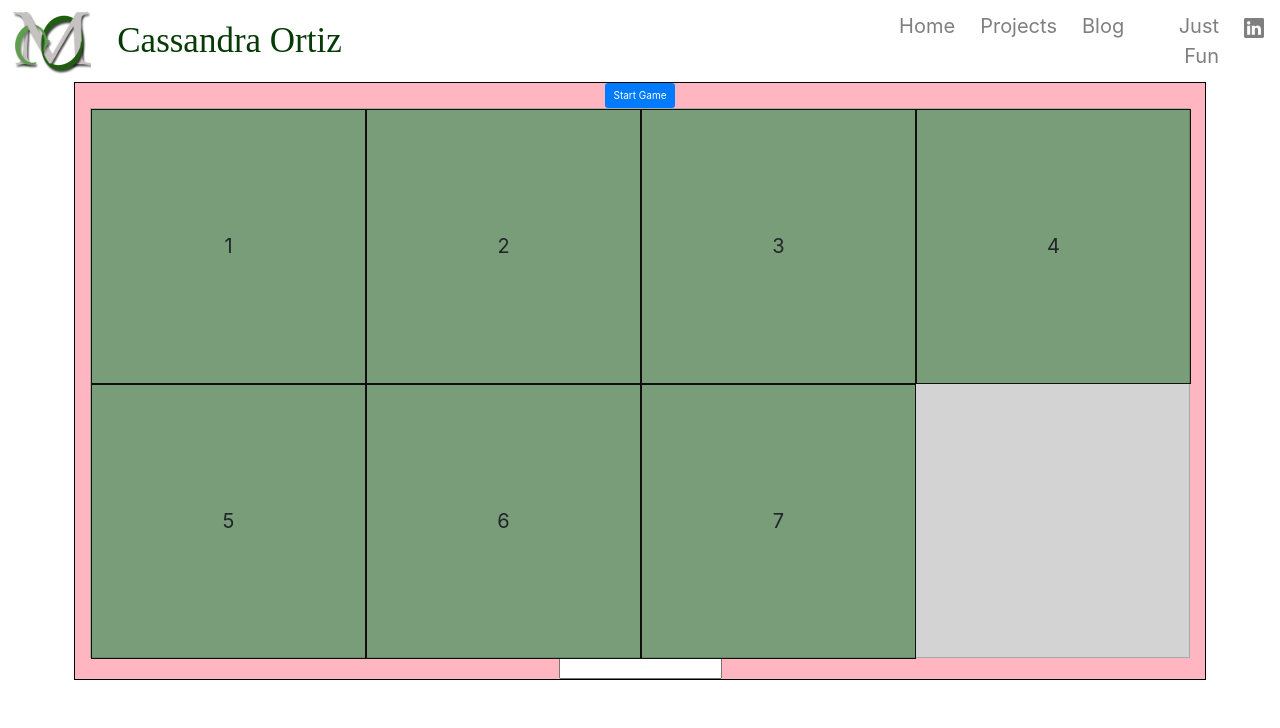
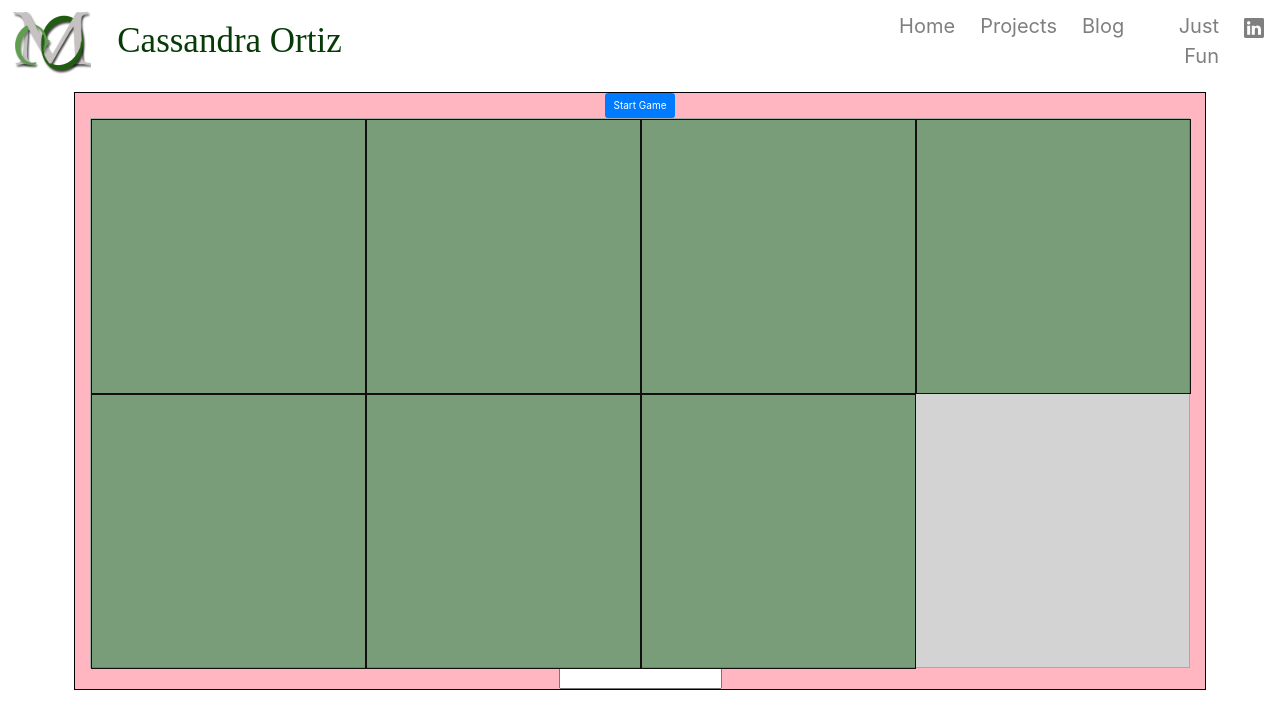
Before and after one commit to cassymarie/cassandra-o, a React (Create React App) app: page / in a window 1280 px wide. Shown: the top 728 px of the page. Built offline with nearby package versions, Linux system fonts and the light colour scheme; a web font is replaced by a local one.

Commit message:
fully functional picture upload and piece backgroundposition

```diff
--- a/src/components/board.js
+++ b/src/components/board.js
@@ -7,7 +7,8 @@ import { shuffle, canSwap, swap, isSolved } from '../helpers/puzzleHelper.js'
 
 import '../styles/Puzzle.css'
 
-function Board(){
+function Board(props){
+    const { imgUrl } = props
     // console.log(`BoardWith: ${BOARD_WIDTH}, GridSize: ${GRID_SIZE}, tileCount: ${TILE_COUNT}`)
     const [tiles, setTiles] = useState([...Array(TILE_COUNT).keys()])
     const [isStarted, setIsStarted] = useState(false)
@@ -15,7 +16,10 @@ function Board(){
     const pieceSize = Math.round(BOARD_WIDTH/GRID_SIZE)
     const style = { width: BOARD_WIDTH, height: (pieceSize * 2)}
 
-    console.log('isStarted?: ', isStarted)
+    // const imgSize = () => {
+    //     console.log(imgUrl)
+
+    // }
 
     const shuffleTiles = () => {
         const shuffledTiles = shuffle(tiles)
@@ -44,12 +48,11 @@ function Board(){
             {!isStarted ? <Button onClick={() => handleStartClick()}>Start Game</Button> : <Button onClick={() => shuffleTiles()}>Restart</Button>}
 
             <Container>
-            {/* <ul sytle={style} className="board"> */}
             <ListGroup style={style} bsPrefix="board">
                 {tiles.map((tile, index) => (
-                    <PuzzleTile key={tile} index={index} tile={tile} width={pieceSize} height={pieceSize} handleTileClick={handleTileClick}/>
+                    <PuzzleTile
+                        key={tile} index={index} tile={tile} width={pieceSize} height={pieceSize} imgUrl={imgUrl} handleTileClick={handleTileClick}/>
                 ))}
-            {/* </ul> */}
             </ListGroup>
             </Container >
             </>
--- a/src/components/puzzleTile.js
+++ b/src/components/puzzleTile.js
@@ -1,19 +1,21 @@
 import React from 'react'
-import {  TILE_COUNT } from '../constants.js'
+import {  TILE_COUNT, BOARD_WIDTH, GRID_SIZE } from '../constants.js'
 import { getMatrixPosition, getVisualPosition } from '../helpers/puzzleHelper.js'
 import { Motion, spring } from 'react-motion'
 import { ListGroup } from 'react-bootstrap'
 
 function PuzzleTile(props) {
-    const { tile, index, width, height, handleTileClick } = props
+    const { tile, index, width, height, handleTileClick, imgUrl } = props
     const { row, col } = getMatrixPosition(index)
     const visualPos = getVisualPosition(row, col, width, height)
-
     const tileStyle = {
         width: width,
         height: height,
         translateX: visualPos.x,
         translateY: visualPos.y,
+        backgroundImage: `url(${imgUrl})`,
+        backgroundSize: `${BOARD_WIDTH}px ${height * 2}px`,
+        backgroundPosition: `${width * Math.floor(tile % GRID_SIZE)}px ${height * Math.floor(tile/GRID_SIZE)}px`
     }
 
     const motionStyle = {
@@ -24,15 +26,10 @@ function PuzzleTile(props) {
         return(
             <Motion style={motionStyle}>
              {({translateX, translateY}) => (
-                 <ListGroup.Item style={{width: tileStyle.width, height:tileStyle.width, transform: `translate3d(${translateX}px, ${translateY}px, 0)`, opacity: tile === TILE_COUNT - 1 ? 0 : 1,}} bsPrefix="tile" onClick={() => handleTileClick(index)} >
-                {/* <li style={{width: tileStyle.width, height:tileStyle.width, transform: `translate3d(${translateX}px, ${translateY}px, 0)`, opacity: tile === TILE_COUNT - 1 ? 0 : 1,}} className="tile" onClick={() => handleTileClick(index) }> */}
-                    {`${index + 1}`}
-                {/* </li> */}
-                </ListGroup.Item>
+                 <ListGroup.Item style={{ ...tileStyle, transform: `translate3d(${translateX}px, ${translateY}px, 0)`, opacity: tile === TILE_COUNT - 1 ? 0 : 1,}} bsPrefix="tile" onClick={() => handleTileClick(index)}/>
             )}
             </Motion>
             )
-
 }
 
 export default PuzzleTile
--- a/src/constants.js
+++ b/src/constants.js
@@ -1,6 +1,6 @@
 export const BOARD_WIDTH = breakpoint();
-export const TILE_COUNT =  BOARD_WIDTH < 700 ? 9 : 8
-export const GRID_SIZE = BOARD_WIDTH < 700 ? 3 : 4
+export const TILE_COUNT =  8
+export const GRID_SIZE =  4
 
 function breakpoint() {
     let breakpoints = {
--- a/src/containers/HomePage.js
+++ b/src/containers/HomePage.js
@@ -20,7 +20,7 @@ const handleImageChange = (e) => {
 
         return(
             <Container bsPrefix="aboutMe">
-                <Board />
+                <Board imgUrl={imgUrl}/>
                 <input value={imgUrl} onChange={handleImageChange} />
             </Container>
         )
--- a/src/styles/App.css
+++ b/src/styles/App.css
@@ -2,6 +2,8 @@
   text-align: center;
   display: grid;
   place-items: center;
+  padding: 10px;
+
   /* height: 100vh;
   width: 100vh; */
 }
--- a/src/styles/Puzzle.css
+++ b/src/styles/Puzzle.css
@@ -19,4 +19,6 @@
 .aboutMe {
     border: black solid 1px;
     background-color: lightpink;
+    margin: auto;
+    height: fit-content;
 }
```
